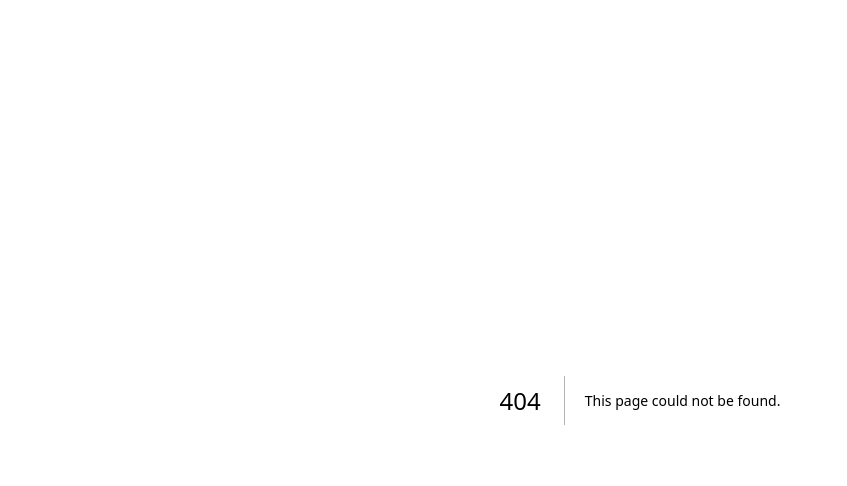
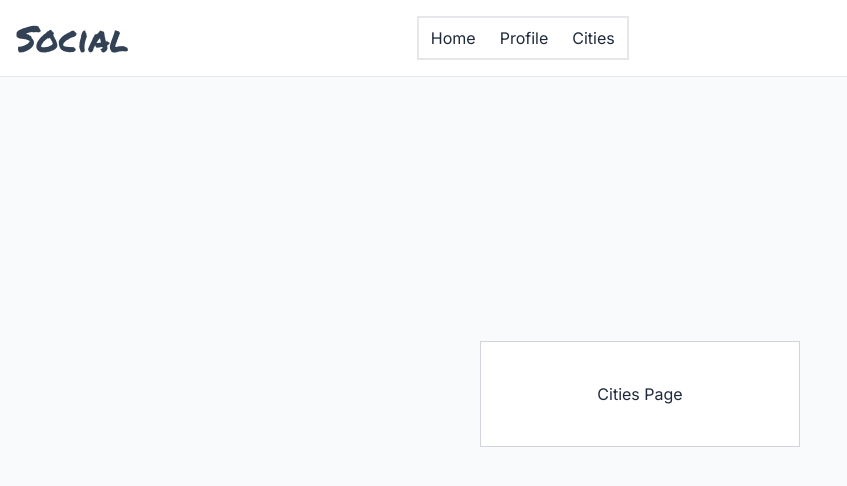
Before and after one commit to burnsco/learning-sql-next, a Next.js app: page /feed/cities in a window 1280 px wide. Before the commit this address had no page. Shown: the top 486 px of the page, without its empty margins (0-847 px from the left). Built offline with nearby package versions, Linux system fonts and the light colour scheme.

Commit message:
nice basic layout with a few pages and navbar working (template)

```diff
--- /dev/null
+++ b/app/feed/cities/page.tsx
@@ -0,0 +1,13 @@
+export default async function HomeFeedPage() {
+  return (
+    <main className="flex h-screen flex-col items-center justify-center bg-gray-50">
+      <div className="flex-column flex">
+        <div>
+          <div className="relative mb-3 flex w-80 flex-col items-center border border-gray-300 bg-white p-10">
+            <h1 className="text-slate-800">Cities Page</h1>
+          </div>
+        </div>
+      </div>
+    </main>
+  );
+}
--- /dev/null
+++ b/app/feed/layout.tsx
@@ -0,0 +1,62 @@
+import type { Metadata } from 'next';
+import { Permanent_Marker } from 'next/font/google';
+import Link from 'next/link';
+
+export const metadata: Metadata = {
+  title: 'Home',
+};
+
+const pacifico = Permanent_Marker({ subsets: ['latin'], weight: '400' });
+
+const NavBar = () => {
+  return (
+    <nav className="fixed start-0 top-0 z-20 w-full border-b border-gray-200 bg-white">
+      <div className="container mx-auto flex max-w-screen-xl flex-wrap items-center p-4">
+        <h3
+          className={`${pacifico.className} text-4xl text-slate-700 antialiased`}
+        >
+          Social
+        </h3>
+
+        <ul className="ml-72 flex border-2">
+          <li>
+            <Link
+              href="/feed"
+              className="block px-3 py-2 text-slate-800 "
+              aria-current="page"
+            >
+              Home
+            </Link>
+          </li>
+          <li>
+            <Link
+              href="/feed/profile"
+              className="block px-3 py-2 text-slate-800 "
+              aria-current="page"
+            >
+              Profile
+            </Link>
+          </li>
+          <li>
+            <Link
+              href="/feed/cities"
+              className="block px-3 py-2 text-slate-800 "
+              aria-current="page"
+            >
+              Cities
+            </Link>
+          </li>
+        </ul>
+      </div>
+    </nav>
+  );
+};
+
+export default function Layout({ children }: { children: React.ReactNode }) {
+  return (
+    <>
+      <NavBar />
+      {children}
+    </>
+  );
+}
--- /dev/null
+++ b/app/feed/page.tsx
@@ -0,0 +1,13 @@
+export default async function HomeFeedPage() {
+  return (
+    <main className="flex h-screen flex-col items-center justify-center bg-gray-50">
+      <div className="flex-column flex">
+        <div>
+          <div className="relative mb-3 flex w-80 flex-col items-center border border-gray-300 bg-white p-10">
+            <h1 className="text-slate-800">Feed Page</h1>
+          </div>
+        </div>
+      </div>
+    </main>
+  );
+}
--- /dev/null
+++ b/app/feed/profile/page.tsx
@@ -0,0 +1,13 @@
+export default async function ProfilePage() {
+  return (
+    <main className="flex h-screen flex-col items-center justify-center bg-gray-50">
+      <div className="flex-column flex">
+        <div>
+          <div className="relative mb-3 flex w-80 flex-col items-center border border-gray-300 bg-white p-10">
+            <h1 className="text-slate-800">Profile Page</h1>
+          </div>
+        </div>
+      </div>
+    </main>
+  );
+}
--- a/app/layout.tsx
+++ b/app/layout.tsx
@@ -1,5 +1,6 @@
 import type { Metadata } from 'next';
 import { Inter } from 'next/font/google';
+
 import './ui/globals.css';
 
 const inter = Inter({ subsets: ['latin'] });
--- a/app/page.tsx
+++ b/app/page.tsx
@@ -7,8 +7,8 @@ export default async function Home() {
         <div>
           <div className="relative mb-3 flex w-80 flex-col items-center border border-gray-300 bg-white p-10">
             <Image
-              width="100"
-              height="200"
+              width="200"
+              height="400"
               alt="Insta Logo"
               src="/images/logo-instagram.svg"
             />
@@ -16,7 +16,7 @@ export default async function Home() {
               <input
                 autoFocus
                 className="mb-2 w-full rounded border border-gray-300 bg-gray-100 px-2 py-2 text-xs focus:border-gray-400 focus:outline-none active:outline-none"
-                placeholder="Phone number, username, or email"
+                placeholder="Username or Email"
                 type="text"
               />
               <input
```
Also changed, not shown: scripts/posts/create-table.js (added, +26 -0 lines), app/cities/page.tsx (renamed from app/dashboard/page.tsx).
